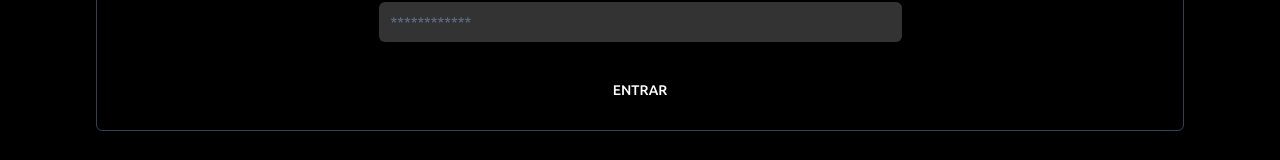
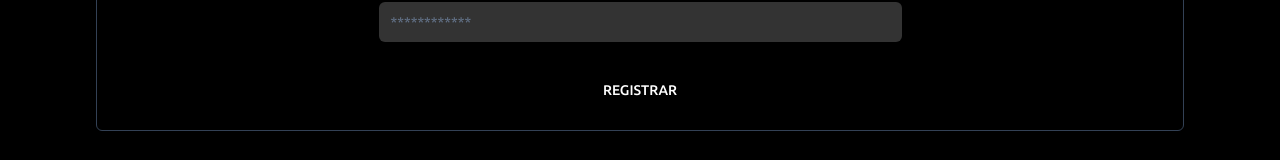
Before and after one commit to rafaapcode/app-barber-admin, a Next.js app: page /auth/register in a window 1280 px wide. Shown: the part 559-719 px from the top of the page. Built offline with nearby package versions, Linux system fonts and the light colour scheme.

Commit message:
feat: creating the register admin feature

```diff
--- a/components/auth/RegisterAdm.tsx
+++ b/components/auth/RegisterAdm.tsx
@@ -82,7 +82,7 @@
                         )} />
                     </div>
                     <Button disabled={isPending} className="text-white w-fit py-2 px-3 mx-auto mt-7" variant={"ghost"} type="submit">
-                        {isPending ? <LoaderCircle className="w-4 h-4 animate-spin" /> : "ENTRAR"}
+                        {isPending ? <LoaderCircle className="w-4 h-4 animate-spin" /> : "REGISTRAR"}
                     </Button>
                 </form>
             </Form>
```
